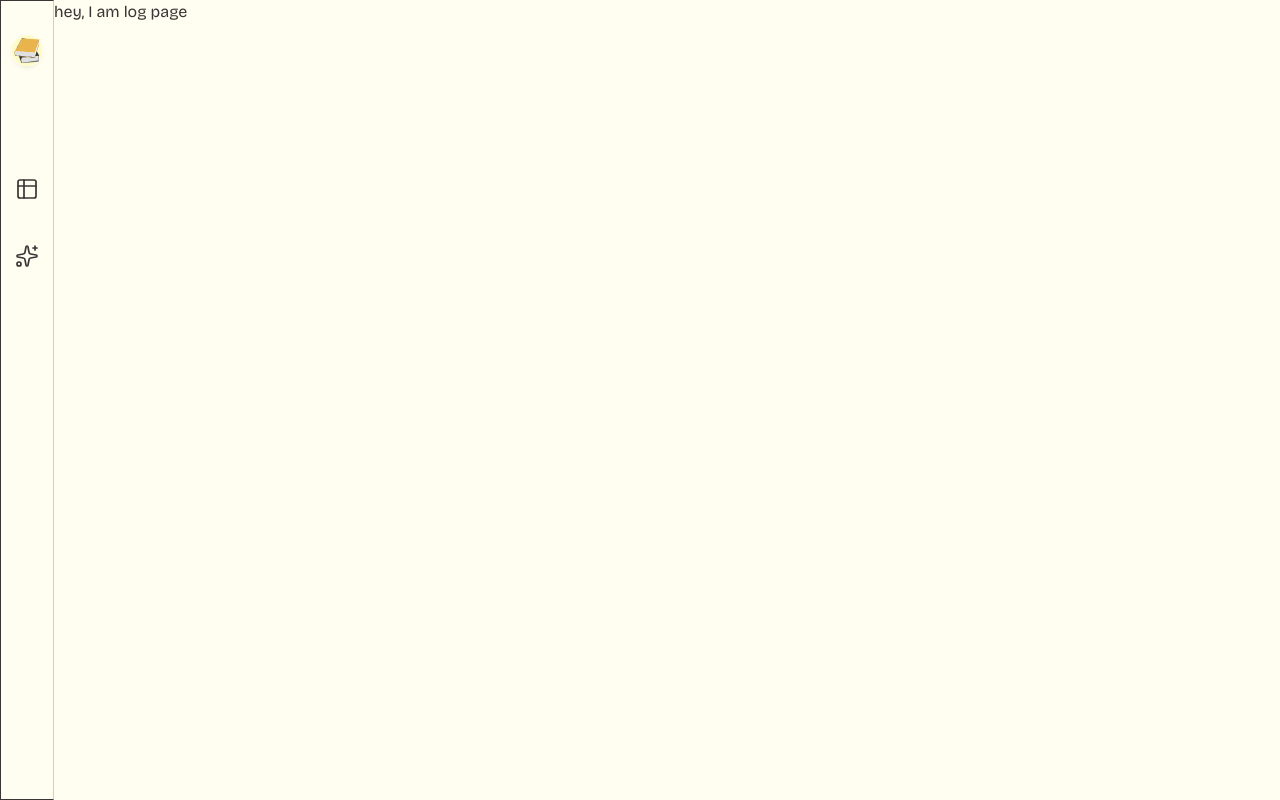
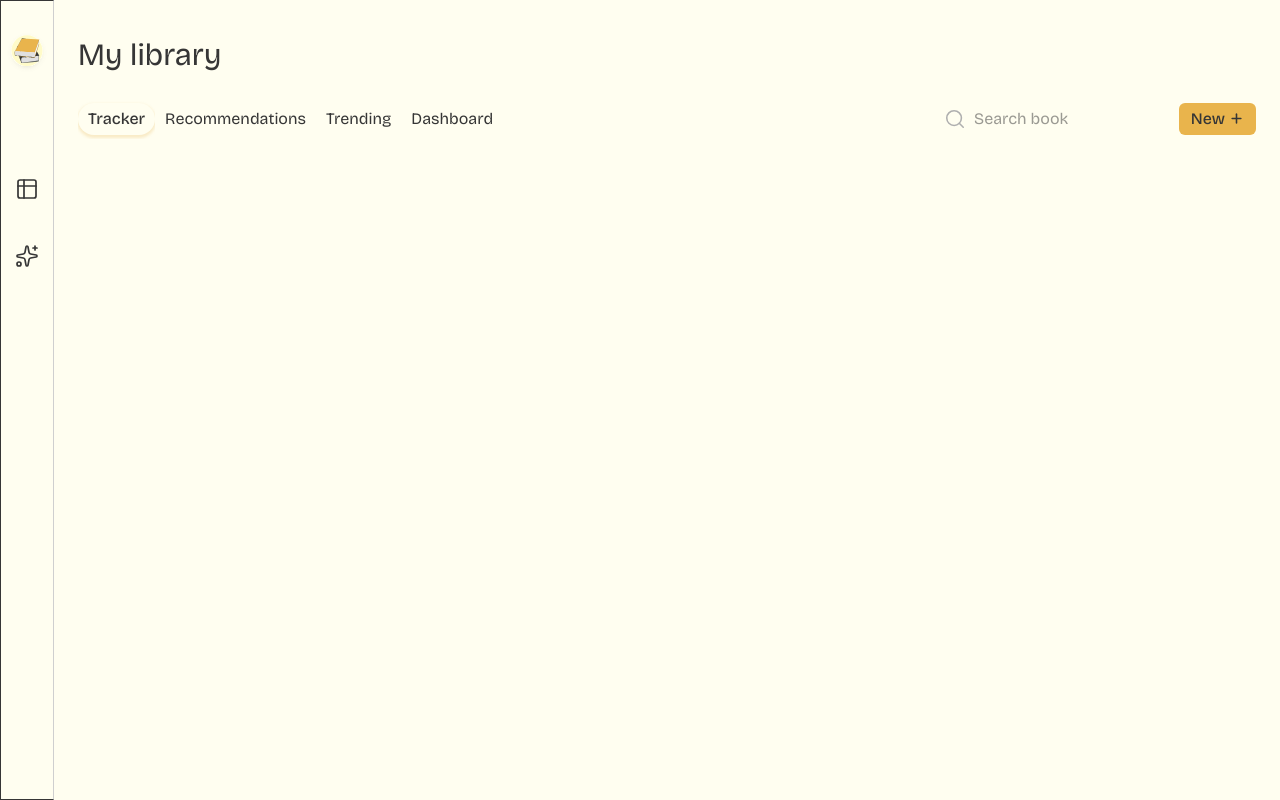
Before and after one commit to Nyima-ui/Dogear, a Next.js app: page /dashboard/log in a window 1280 px wide. Built offline with nearby package versions, Linux system fonts and the light colour scheme.

Commit message:
create navigation bar for dashboard

```diff
--- a/app/(app)/dashboard/layout.tsx
+++ b/app/(app)/dashboard/layout.tsx
@@ -1,11 +1,13 @@
-import React from 'react'
+import DashboardNavbar from "@/components/DashboardNavbar";
+import React from "react";
 
-const DashboardLayout = ({children}: {children: React.ReactNode}) => {
+const DashboardLayout = ({ children }: { children: React.ReactNode }) => {
   return (
     <>
+      <DashboardNavbar />
       {children}
     </>
-  )
-}
+  );
+};
 
-export default DashboardLayout
+export default DashboardLayout;
--- a/app/(app)/dashboard/log/page.tsx
+++ b/app/(app)/dashboard/log/page.tsx
@@ -3,7 +3,7 @@ import React from 'react'
 const LogPage = () => {
   return (
     <div>
-      hey, I am log page
+
     </div>
   )
 }
--- a/app/(app)/layout.tsx
+++ b/app/(app)/layout.tsx
@@ -2,9 +2,9 @@ import SidebarNav from "@/components/SidebarNav";
 
 const AppLayout = ({ children }: { children: React.ReactNode }) => {
   return (
-    <div className="flex max-md:px-5 max-md:pt-3">
+    <div className="flex max-md:px-5 max-md:pt-3 max-md:flex-col">
       <SidebarNav />
-      <main>{children}</main>
+      <main className="grow px-6 py-8 max-md:py-6 max-md:px-0">{children}</main>
     </div>
   );
 };
--- /dev/null
+++ b/components/DashboardNavbar.tsx
@@ -0,0 +1,100 @@
+"use client";
+import { usePathname } from "next/navigation";
+import { titleMap } from "@/lib/constants";
+import Link from "next/link";
+import { cn } from "@/lib/utils";
+import { Search, Plus } from "lucide-react";
+
+const DashboardNavbar = () => {
+  const pathname = usePathname();
+  const title = titleMap[pathname] ?? "Dashboard";
+  return (
+    <header className="">
+      <h1 className="text-[31px] max-md:hidden">{title}</h1>
+
+      <div className="flex justify-between mt-5 items-center max-md:flex-col max-md:items-start max-md:gap-6 max-md:mt-0">
+        {/* NAV CAPSULES  */}
+        <nav className="max-md:w-full">
+          <ul className="flex max-md:justify-between overflow-auto py-1">
+            <li>
+              <Link
+                href="/dashboard/log"
+                className={cn(
+                  `px-2.5 py-1 bg-background inline-block max-sm:text-sm`,
+                  title === "My library" &&
+                    "shadow-[0px_2px_3px_1px] shadow-primary/25 rounded-2xl font-medium",
+                )}
+              >
+                Tracker
+              </Link>
+            </li>
+            <li>
+              <Link
+                href="/dashboard/discover"
+                className={cn(
+                  `px-2.5 py-1 bg-background inline-block max-sm:text-sm`,
+                  title === "For you" &&
+                    "shadow-[0px_2px_3px_1px] shadow-primary/25 rounded-2xl font-medium",
+                )}
+              >
+                Recommendations
+              </Link>
+            </li>
+            <li>
+              <Link
+                href="#"
+                className={cn(
+                  `px-2.5 py-1 bg-background inline-block max-sm:text-sm`,
+                  title === "Trending books" &&
+                    "shadow-[0px_2px_3px_1px] shadow-primary/25 rounded-2xl font-medium",
+                )}
+              >
+                Trending
+              </Link>
+            </li>
+            <li>
+              <Link
+                href="#"
+                className={cn(
+                  `px-2.5 py-1 bg-background inline-block max-sm:text-sm`,
+                  title === "Reading overview" &&
+                    "shadow-[0px_2px_3px_1px] shadow-primary/25 rounded-2xl font-medium",
+                )}
+              >
+                Dashboard
+              </Link>
+            </li>
+          </ul>
+        </nav>
+
+        {/* SEARCH BOX  */}
+        <form className="flex gap-2 items-center w-full max-w-79 max-md:max-w-none">
+          <div className="flex gap-2 focus-within:ring-1 focus-within:ring-black/70 rounded-2xl items-center p-1 w-full">
+            <label htmlFor="search-book" className="sr-only">
+              Search book
+            </label>
+            <span>
+              <Search strokeWidth={1.7} color="#AFAFAF" size={22} />
+            </span>
+            <input
+              type="text"
+              id="search-book"
+              name="search-book"
+              placeholder="Search book"
+              className="focus:outline-none w-full"
+            />
+          </div>
+
+          <button className="flex bg-primary items-center gap-1 self-start px-3 py-1 rounded-md cursor-pointer active:scale-102">
+            <span className="font-medium">New</span>
+            <span>
+              <Plus strokeWidth={2.5} color="#363636" size={15} />
+            </span>
+          </button>
+        </form>
+      </div>
+    </header>
+  );
+};
+
+export default DashboardNavbar;
--- a/components/SidebarNav.tsx
+++ b/components/SidebarNav.tsx
@@ -4,9 +4,14 @@ import { Table2, Sparkles, PanelLeft } from "lucide-react";
 import Link from "next/link";
 import { useState } from "react";
 import { cn } from "@/lib/utils";
+import { usePathname } from "next/navigation";
+import { titleMap } from "@/lib/constants";
 
 const SidebarNav = () => {
   const [open, setOpen] = useState(false);
+  const pathName = usePathname();
+  const title = titleMap[pathName] ?? "Dashboard";
+
   return (
     <>
       {/* DESKTOP SIDEBAR NAVIGATION */}
@@ -20,8 +25,9 @@ const SidebarNav = () => {
             height={40}
             src={"/svgs/books.svg"}
             alt={"Books icon"}
+            className="select-none"
           />
-          <span className="absolute px-1.5 py-1 rounded-md bg-[#414241] text-background text-xs top-1.5 left-[calc(100%+3px)] text-nowrap hidden group-hover:block">
+          <span className="absolute px-1.5 py-1 rounded-md bg-[#414241] text-background text-xs top-1.5 left-[calc(100%+3px)] text-nowrap hidden group-hover:block select-none">
             Home
           </span>
         </Link>
@@ -52,13 +58,16 @@ const SidebarNav = () => {
       </nav>
 
       {/* MOBILE SIDEBAR NAVIGATION  */}
+      <div className="items-center gap-4 hidden max-md:flex self-start">
         <button
-        className="p-1 rounded-md cursor-pointer hover:bg-primary-600 hidden max-md:block"
+          className="p-1 rounded-md cursor-pointer hover:bg-primary-600 inline-block"
           onClick={() => setOpen(true)}
           aria-label="Open navigation"
         >
           <PanelLeft strokeWidth={1.7} color="#5e5e5e" size={22} />
         </button>
+        <span className="text-[25px]">{title}</span>
+      </div>
 
       <nav
         className="hidden max-md:block"
--- /dev/null
+++ b/lib/constants.ts
@@ -0,0 +1,6 @@
+export const titleMap: Record<string, string> = {
+  "/dashboard/log": "My library",
+  "/dashboard/discover": "For you",
+  "/dashboard/overview": "Reading overview",
+  "/dashboard/trending": "Trending books",
+};
```
Lines whose indentation alone changed are shown as unchanged.
